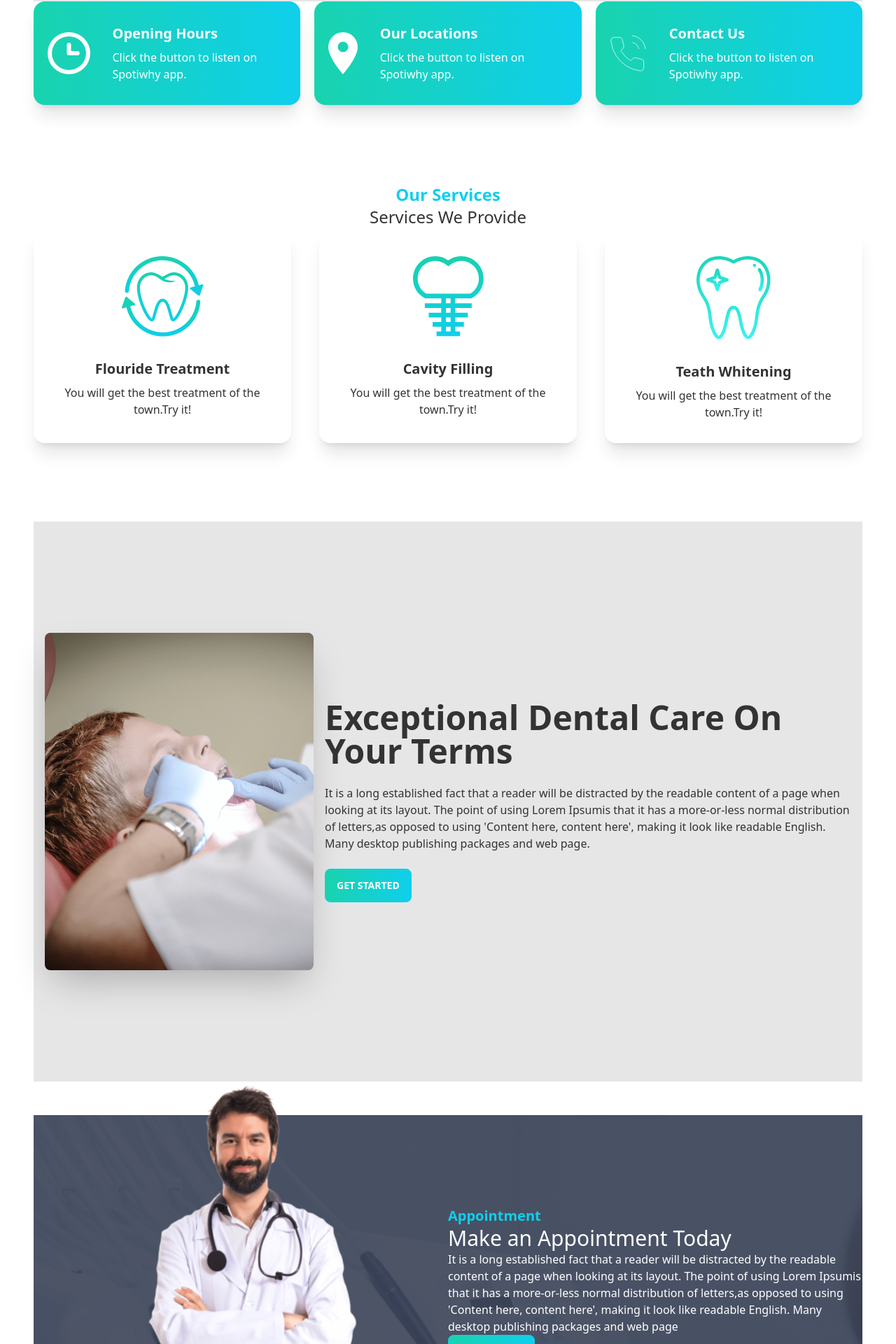
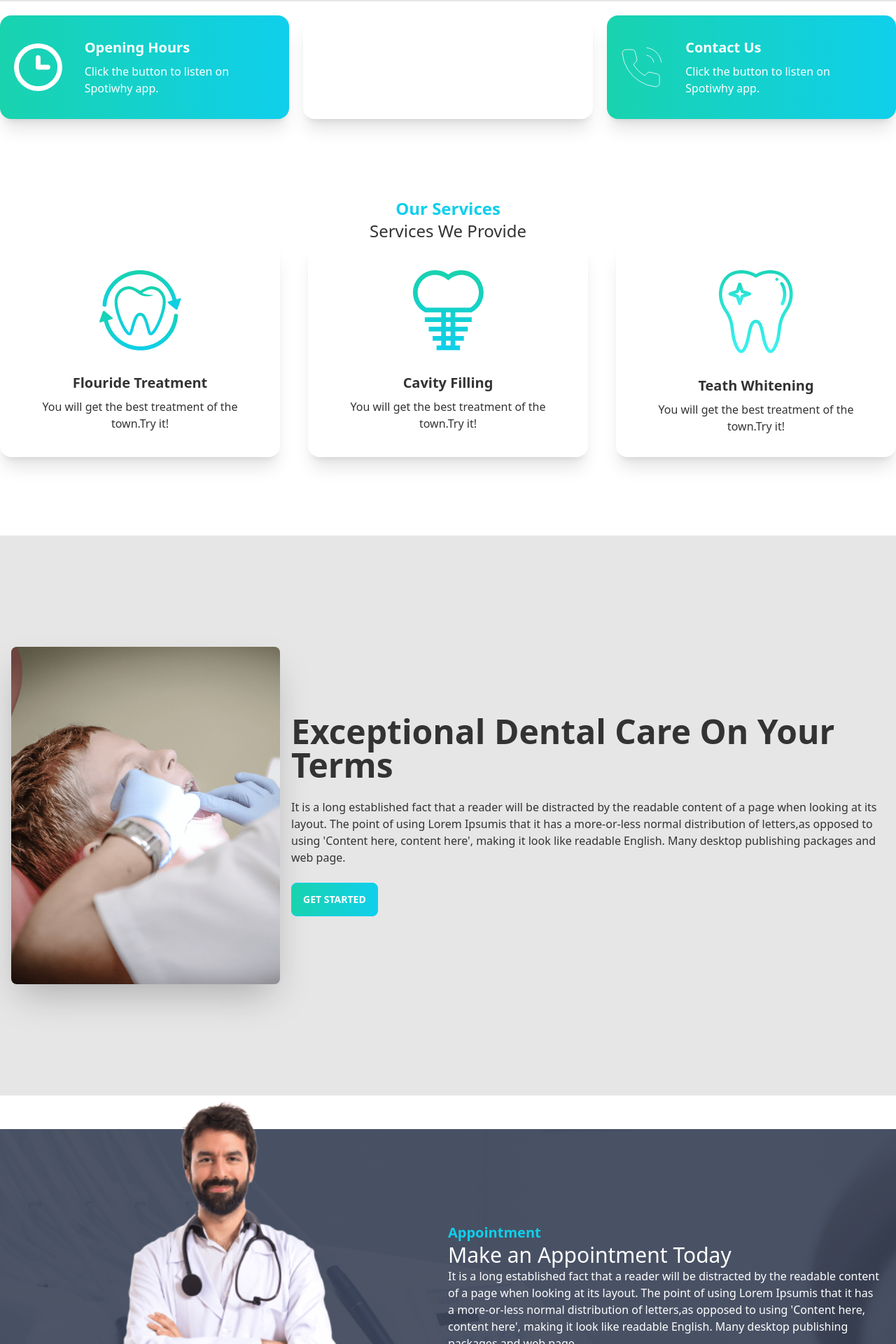
Before and after one commit to Rafiul789/doctors-portal-client, a React (Create React App) app: page / in a window 1280 px wide. Shown: the part 862-2782 px from the top of the page at 70% size. Built offline with nearby package versions, Linux system fonts and the light colour scheme.

Commit message:
appointment component added

```diff
--- a/src/App.js
+++ b/src/App.js
@@ -2,14 +2,15 @@
 import { Route, Routes } from 'react-router-dom';
 import './App.css';
 import About from './Pages/About/About';
+import Appointment from './Pages/Appointment/Appointment';
 import Home from './Pages/Home/Home';
 import Navbar from './Pages/Shared/Navbar/Navbar';
 
 function App() {
   return (
-    <div >
+    <div className="max-w-7xl mx-auto" >
       <Navbar></Navbar>
-    <Routes> <Route path='/' element={<Home></Home>}></Route> <Route path='/about' element={<About></About>}></Route>  </Routes>
+    <Routes> <Route path='/' element={<Home></Home>}></Route> <Route path='/about' element={<About></About>}></Route>  <Route path='/appointment' element={<Appointment></Appointment>}></Route> </Routes>
     </div>
   );
 }
--- /dev/null
+++ b/src/Pages/Appointment/Appointment.js
@@ -0,0 +1,12 @@
+import React from 'react';
+import Footer from '../Shared/footer';
+
+const Appointment = () => {
+    return (
+        <div>
+            <Footer></Footer>
+        </div>
+    );
+};
+
+export default Appointment;
--- /dev/null
+++ b/src/Pages/Home/Contact.js
@@ -0,0 +1,37 @@
+import React from 'react';
+import appointment from '../../assets/images/appointment.png';
+import PrimaryButton from "../Shared/Primarybutton";
+const Contact = () => {
+    return (
+        <div style={{
+            background:`url(${appointment})`
+        }} className='bg-primary px-10 py-14 '>
+          <div className='text-center pb-14 text-white'>
+            <p className='text-xl font-bold text-transparent bg-clip-text bg-gradient-to-br from-accent to-secondary'>
+              Contact Us
+            </p>
+            <h1 className='text-4xl'>Stay connected with us</h1>
+          </div>
+          <div className='grid grid-cols-1 justify-items-center gap-5'>
+            <input
+              type='text'
+              placeholder='Email Address'
+              className='input w-full max-w-md'
+            />
+            <input
+              type='text'
+              placeholder='Subject'
+              className='input w-full max-w-md'
+            />
+            <textarea
+              className='textarea w-full max-w-md'
+              placeholder='Your message'
+              rows={6}
+            ></textarea>
+            <PrimaryButton>Submit</PrimaryButton>
+          </div>
+        </div>
+    );
+};
+
+export default Contact;
--- a/src/Pages/Home/Extrasection.js
+++ b/src/Pages/Home/Extrasection.js
@@ -4,7 +4,7 @@ const Extrasection = () => {
     return (
         <div className="hero min-h-screen bg-base-200  my-12">
         <div className="hero-content flex-col lg:flex-row">
-          <img src={image} alt="treatment" className="max-w-sm rounded-lg shadow-2xl" />
+          <img  src={image} alt="treatment" className="max-w-sm rounded-lg shadow-2xl w-1/2  "  />
           <div>
             <h1 className="text-5xl font-bold">Exceptional Dental Care On Your Terms</h1>
             <p className="py-6">It is a long established fact that a reader will be distracted by the readable content of a page when looking at its layout. The point of using Lorem Ipsumis that it has a more-or-less normal distribution of letters,as opposed to using 'Content here, content here', making it look like readable English. Many desktop publishing packages and web page.</p>
--- a/src/Pages/Home/Home.js
+++ b/src/Pages/Home/Home.js
@@ -1,6 +1,7 @@
 import React from 'react';
 import Footer from '../Shared/footer';
 import Banner from './Banner';
+import Contact from './Contact';
 import Extrasection from './Extrasection';
 import Info from './Info';
 import MakeAppointment from './MakeAppointment';
@@ -10,12 +11,12 @@ import Testimonial from './Testimonial';
 
 const Home = () => {
     return (
-        <div className="px-12">
+        <div >
 
             <Banner></Banner>
 <Info></Info> <Services></Services>
 <Extrasection></Extrasection>
-<MakeAppointment></MakeAppointment> <Testimonial></Testimonial>  <Footer></Footer>
+<MakeAppointment></MakeAppointment> <Testimonial></Testimonial> <Contact></Contact>  <Footer></Footer>
         </div>
     );
 };
--- a/src/Pages/Home/Info.js
+++ b/src/Pages/Home/Info.js
@@ -6,9 +6,9 @@ import phone from '../../assets/icons/phone.svg';
 
 const Info = () => {
     return (
-        <div  className="grid grid-cols-1 lg:grid-cols-3 gap-5 ">
+        <div  className="grid grid-cols-1 lg:grid-cols-3 gap-5 pt-5">
             <Infocard  cardTitle="Opening Hours" bgClass="bg-gradient-to-r from-secondary to-primary  "  img={clock} ></Infocard>
-            <Infocard cardTitle="Our Locations" bgClass="bg-gradient-to-r from-secondary to-primary"   img={marker} ></Infocard>
+            <Infocard cardTitle="Our Locations" bgClass="bg-[#3A4256]"   img={marker} ></Infocard>
             <Infocard cardTitle="Contact Us" bgClass="bg-gradient-to-r from-secondary to-primary  " img={phone} ></Infocard>
         </div>
     );
--- a/src/Pages/Home/MakeAppointment.js
+++ b/src/Pages/Home/MakeAppointment.js
@@ -7,7 +7,7 @@ const MakeAppointment = () => {
             background:`url(${background})`
         }}   className="flex justify-center items-center ">
           <div className="flex-1 hidden lg:block"> <img className="mt-[-100px]" src={doctor} alt=""></img> </div>
-          <div  className="flex-1"> <h3 className="text-xl text-primary  font-bold" >Appointment </h3> <h2 className="text-3xl text-white">Make an Appointment Today</h2>  <p className="text-white">It is a long established fact that a reader will be distracted by the readable content of a page when looking at its layout. The point of using Lorem Ipsumis that it has a more-or-less normal distribution of letters,as opposed to using 'Content here, content here', making it look like readable English. Many desktop publishing packages and web page  </p>
+          <div  className="flex-1 px-5 pb-5"> <h3 className="text-xl text-primary  font-bold" >Appointment </h3> <h2 className="text-3xl text-white">Make an Appointment Today</h2>  <p className="text-white">It is a long established fact that a reader will be distracted by the readable content of a page when looking at its layout. The point of using Lorem Ipsumis that it has a more-or-less normal distribution of letters,as opposed to using 'Content here, content here', making it look like readable English. Many desktop publishing packages and web page  </p>
           <button className="btn btn-primary  uppercase text-white font-bold  bg-gradient-to-r from-secondary to-primary    ">Get Started</button>
            </div>
         </section>
```
